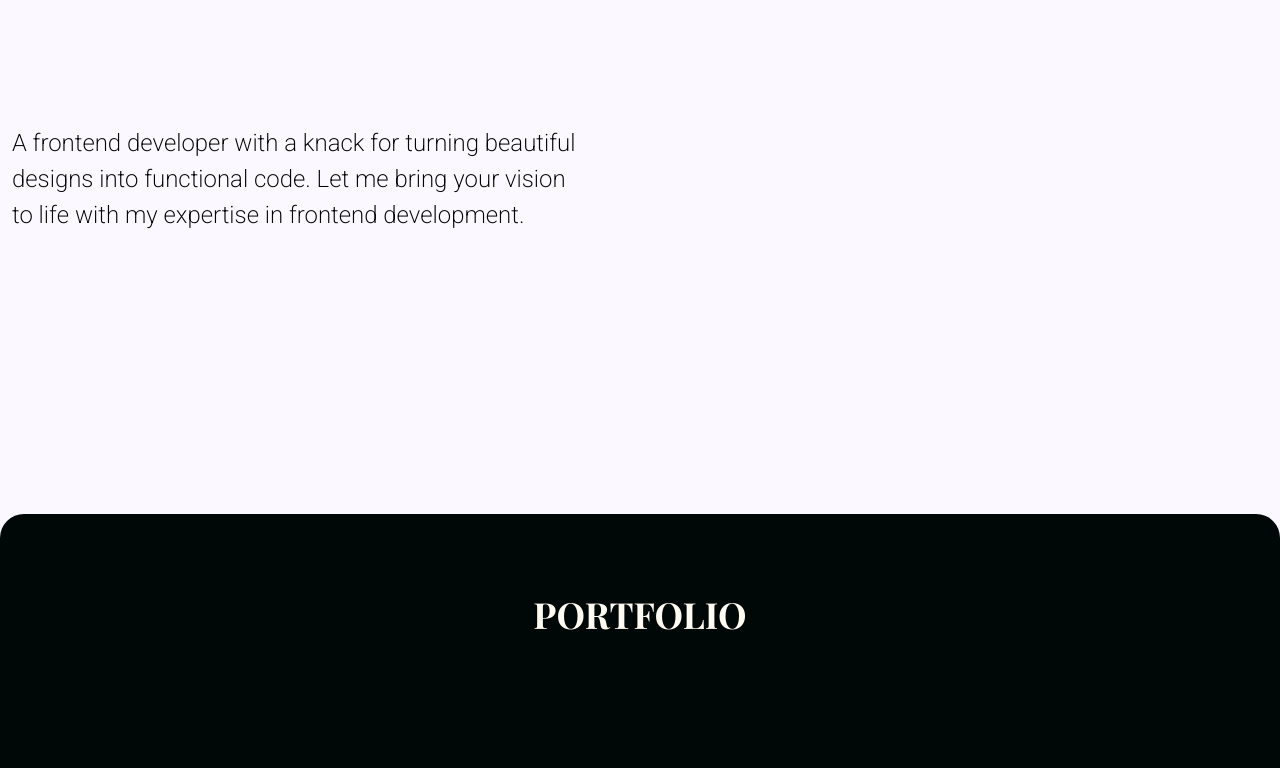
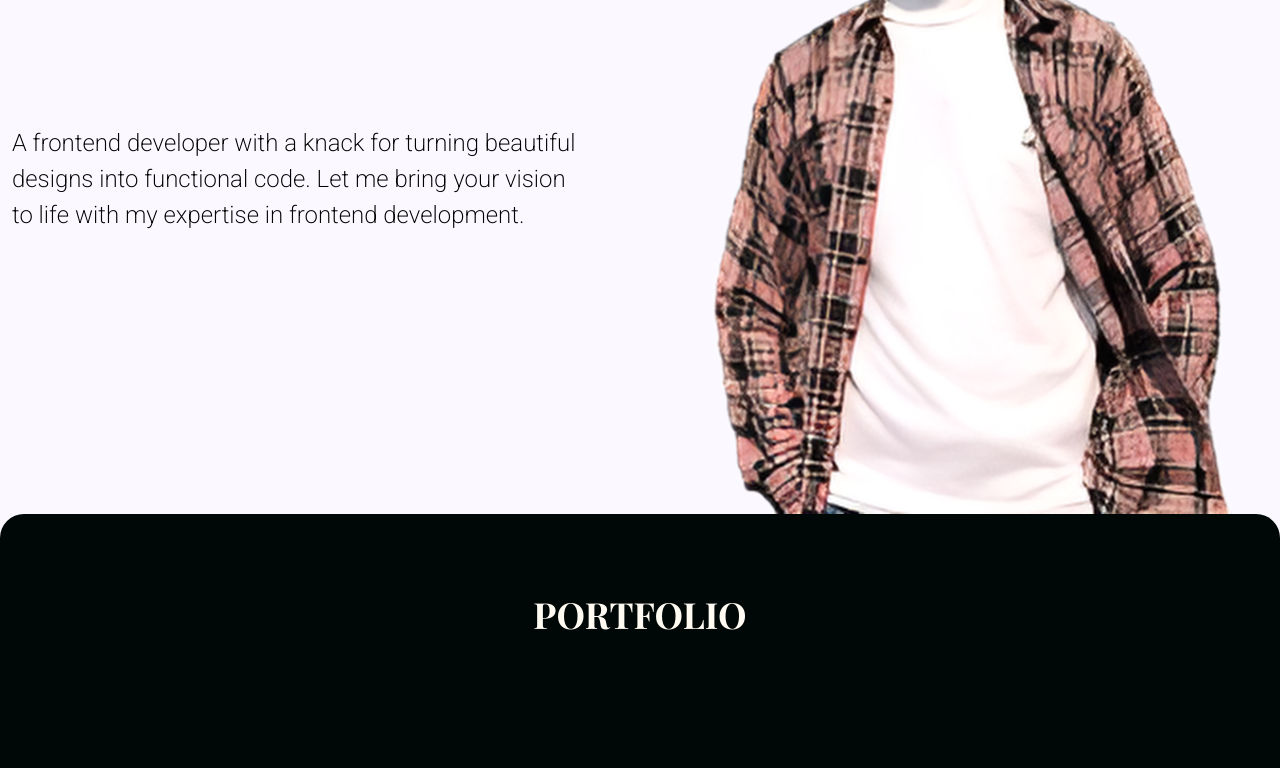
Before and after one commit to uttkarsh-g/uttkarsh, a plain HTML site: page index.html in a window 1280 px wide. Shown: the part 366-1134 px from the top of the page. Drawn offline with nearby package versions, Linux system fonts and the light colour scheme; the site is published under a folder, as on GitHub Pages, so addresses that start at the root find nothing; a web font is replaced by a local one.

Commit message:
adjust img

```diff
--- a/index.html
+++ b/index.html
@@ -39,7 +39,7 @@
         <div class="para  sd:text-[5vw] nd:text-[4.2vw] st:text-[24px] st:h-[45%] leading-normal w-[45%] mt-3 text-2xl relative z-10  ">
             <p class="h-full font-para font-extralight"> A frontend developer with a knack for turning beautiful designs into functional code. Let me bring your vision to life with my expertise in frontend development.</p>
         </div>
-        <img src="/assets/main-ChsFZv-j.png" class="absolute sd:-right-16 sd:bottom-0 sd:w-[262px]  nd:-right-16 nd:bottom-0 nd:w-[305px] st:-right-16 st:bottom-0 st:w-[350px] lt:right-14 lt:bottom-0 lt:w-[350px] ld:right-14 ld:bottom-0 ld:w-[350px]  ls:bottom-0 ls:right-12 ls:w-[530px]  " alt="">
+        <img src="assets/main-ChsFZv-j.png" class="absolute sd:-right-16 sd:bottom-0 sd:w-[262px]  nd:-right-16 nd:bottom-0 nd:w-[305px] st:-right-16 st:bottom-0 st:w-[350px] lt:right-14 lt:bottom-0 lt:w-[350px] ld:right-14 ld:bottom-0 ld:w-[350px]  ls:bottom-0 ls:right-12 ls:w-[530px]  " alt="">
 
 
      </div>
```
